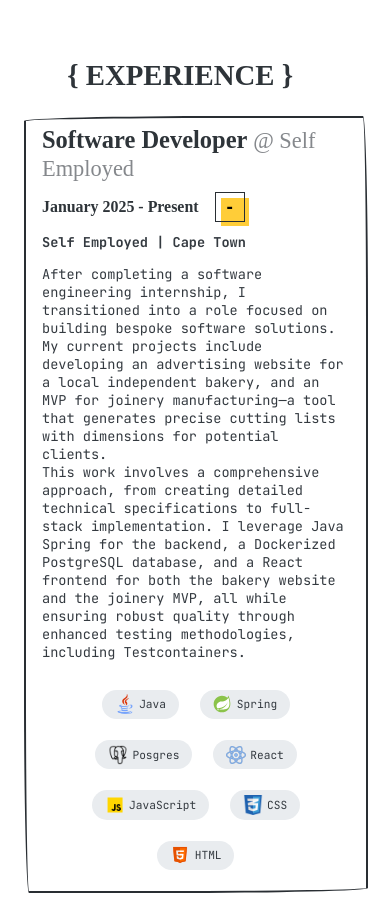
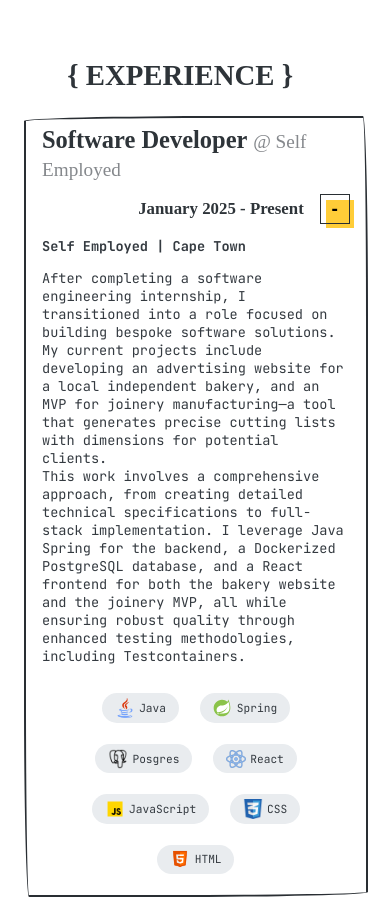
Before and after one commit to Natia-bit/personal-website, a Next.js app: page / in a window 390 px wide. Shown: the part 6440-7339 px from the top of the page. Built offline with nearby package versions, Linux system fonts and the light colour scheme; a web font is replaced by a local one.

Commit message:
experience section adjusted for mobile

```diff
--- a/src/components/experience/ExperienceDisplay.module.css
+++ b/src/components/experience/ExperienceDisplay.module.css
@@ -133,5 +133,16 @@
     display: flex;
     flex-direction: column;
     align-items: flex-start;
+    font-size: var(--mobile-primary-font-size);
+  }
+
+  .dateAndToggleButton {
+    width: 100%;
+    justify-content: flex-end;
+    font-size: 0.9rem;
+  }
+
+  .company {
+    font-size: 1.2rem;
   }
 }
```
